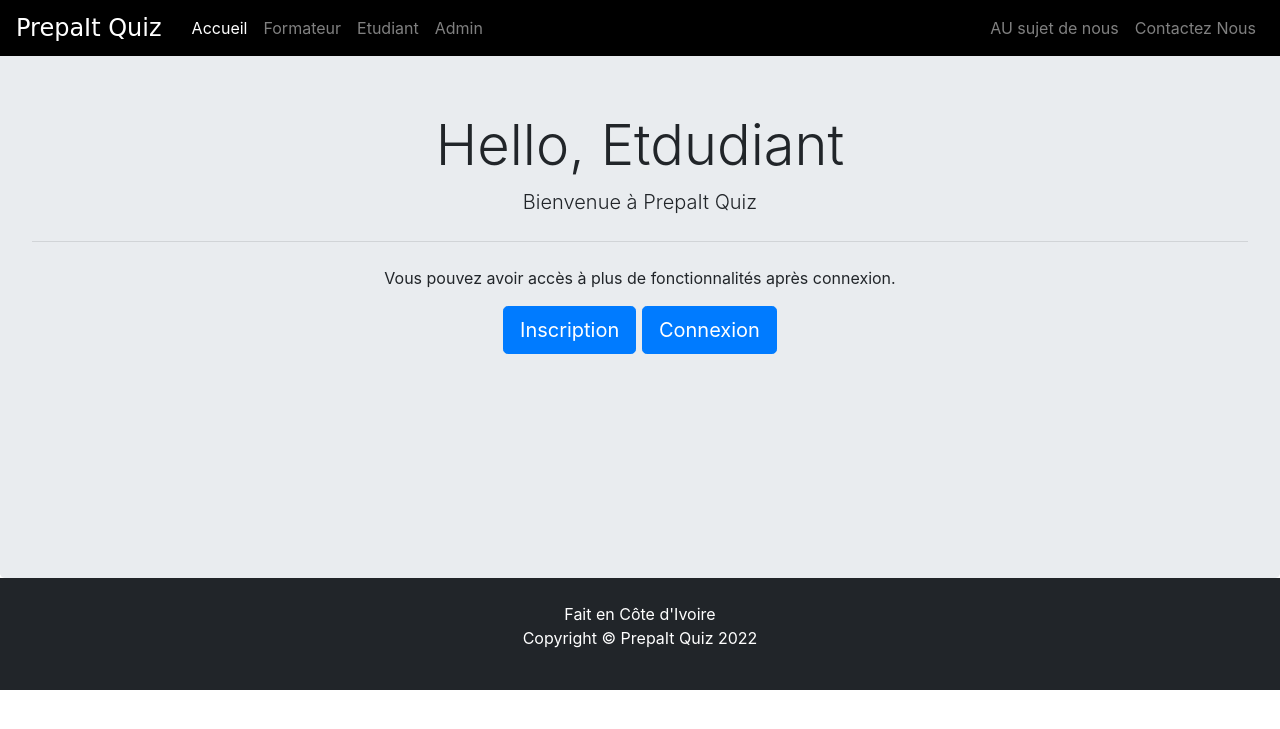
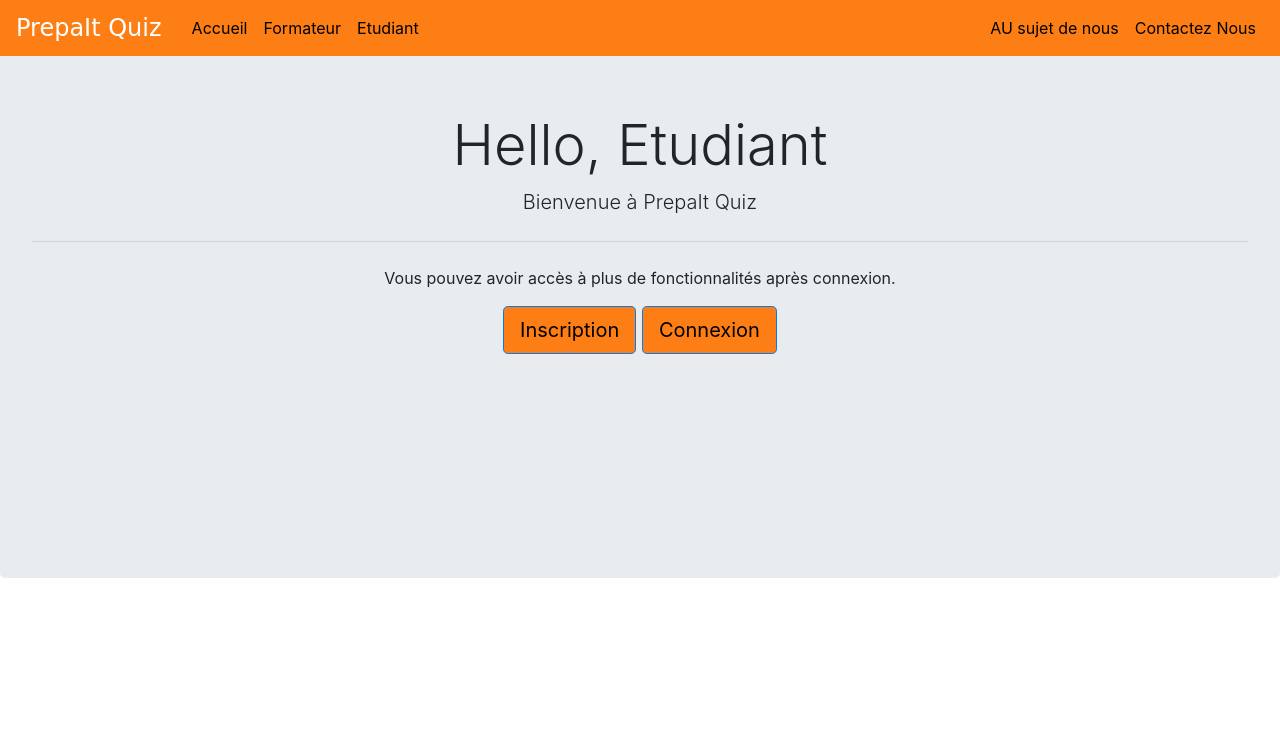
Before and after one commit to amaninoblesse/prepait-quiz2022, a Django app: page /student/studentclick in a window 1280 px wide. Shown: the top 729 px of the page. Run offline with Django 3.2, Linux system fonts and the light colour scheme; some libraries are stand-ins or nearby versions.

Commit message:
Quiz Design

```diff
--- a/onlinequiz/settings.py
+++ b/onlinequiz/settings.py
@@ -28,8 +28,8 @@ SECRET_KEY = '@k0#p3kidu)yaaa3u1hplxz)f@^6xiy384*(+n@@s5x#1bx@m5'
 # SECURITY WARNING: don't run with debug turned on in production!
 DEBUG = True
 
-# ALLOWED_HOSTS = []
-ALLOWED_HOSTS = ['prepaitquiz.herokuapp.com']
+ALLOWED_HOSTS = []
+# ALLOWED_HOSTS = ['prepaitquiz.herokuapp.com']
 
 
 # Application definition
--- a/templates/quiz/aboutus.html
+++ b/templates/quiz/aboutus.html
@@ -37,7 +37,7 @@
     <hr class="my-4">
     <p>Explorer notre Site Web.</p>
     <p class="lead">
-      <a class="btn btn-primary btn-lg" href="/" role="button">Accueil</a>
+      <a class="btn btn-primary btn-lg" href="https://itprepa.herokuapp.com/it/newhome/" role="button" style="background-color: #fd7e14;">Accueil</a>
     </p>
   </div>
 
--- a/templates/quiz/contactus.html
+++ b/templates/quiz/contactus.html
@@ -26,7 +26,7 @@
         <h3>{{ form.as_p }}</h3>
         </p>
         <br>
-        <input type="submit" value="Envoi Message" class='btn btn-primary btn-lg'>
+        <input type="submit" style="background-color: #fd7e14;" value="Envoi Message" class='btn btn-primary btn-lg'>
       </div>
     </form>
   </center>
--- a/templates/quiz/footer.html
+++ b/templates/quiz/footer.html
@@ -41,7 +41,7 @@
   </style>
 </head>
 
-<footer>
+<!-- <footer>
 
   <br>
   <div class="container">
@@ -54,6 +54,6 @@
       </div>
     </div>
   </div>
-</footer>
+</footer> -->
 
 </html>
--- a/templates/quiz/index.html
+++ b/templates/quiz/index.html
@@ -12,7 +12,7 @@
 <br>
 <section id="section-jumbotron" class="jumbotron jumbotron-fluid d-flex justify-content-center align-items-center">
   <div class="container text-center">
-    <h1 class="display-1 text-info">Commencer le Quiz</h1>
+    <h1 class="display-1" style="color: #fd7e14;">Commencer le Quiz</h1>
     <p class="display-4 d-none d-sm-block">Evaluer votre niveau et soyez prêt pour le concours.</p>
     <p class="lead">Nous organisons des Quizs sur les matières de composition.</p>
 
@@ -20,7 +20,7 @@
 
     <p class="lead">Inscrivez-vous si vous n'êtes pas membre et accéder à des milliers de QCMs afin de vous préparer aux concours ESATIC&INP-HB.</p>
     <p><strong> Commencer votre Quiz ici:</strong></p>
-    <a href="/student/studentsignup" class="btn btn-lg btn-info" style="padding-right: 35px;"><i class="fa fa-user-plus" aria-hidden="true"></i> Inscription</a>
+    <a href="/student/studentsignup" class="btn btn-lg btn-info" style="padding-right: 35px;background-color: #fd7e14;" ><i class="fa fa-user-plus" aria-hidden="true"></i> Inscription</a>
 
     <br><br><br>
   </div>
--- a/templates/quiz/navbar.html
+++ b/templates/quiz/navbar.html
@@ -31,7 +31,7 @@
 
 
   <div class="bs-example">
-    <nav class="navbar navbar-expand-md  navbar-dark fixed-top" style="background-color: #000000;">
+    <nav class="navbar navbar-expand-md  navbar-dark fixed-top" style="background-color: #fd7e14;">
     <a style="color: #ffffff;text-decoration: none; " href="/"><font face = "Comic sans MS" size =" 5">PrepaIt Quiz</font><br /></a>
       <button type="button" class="navbar-toggler" data-toggle="collapse" data-target="#navbarCollapse">
         <span class="navbar-toggler-icon"></span>
@@ -40,19 +40,19 @@
       <div class="collapse navbar-collapse justify-content-between" id="navbarCollapse">
         <div class="navbar-nav">
           <a style="
-          padding-left: 30px;
-      " href="/" class="nav-item nav-link active">Accueil</a>
+          padding-left: 30px; color: black;
+      " href="https://itprepa.herokuapp.com/it/newhome/" class="nav-item nav-link active" >Accueil</a>
 
-          <a href="/teacher/teacherclick" class="nav-item nav-link">Formateur</a>
-          <a href="/student/studentclick" class="nav-item nav-link">Etudiant</a>
-          <a href="/adminclick" class="nav-item nav-link">Admin</a>
+          <a href="/teacher/teacherclick" class="nav-item nav-link" style="color: black;">Formateur</a>
+          <a href="/student/studentclick" class="nav-item nav-link" style="color: black;">Etudiant</a>
+          <!-- <a href="/adminclick" class="nav-item nav-link" style="color: black;">Admin</a> -->
 
 
         </div>
 
         <div class="navbar-nav">
-          <a href="/aboutus" class="nav-item nav-link">AU sujet de nous</a>
-          <a href="/contactus" class="nav-item nav-link">Contactez Nous</a>
+          <a href="/aboutus" class="nav-item nav-link" style="color: black;">AU sujet de nous</a>
+          <a href="/contactus" class="nav-item nav-link" style="color: black;">Contactez Nous</a>
 
         </div>
 
--- a/templates/student/studentclick.html
+++ b/templates/student/studentclick.html
@@ -25,13 +25,13 @@
   {% include "quiz/navbar.html" %}
   <br><br>
   <div class="jumbotron" style="margin-bottom:0px;">
-    <h1 class="display-4">Hello, Etdudiant</h1>
+    <h1 class="display-4">Hello, Etudiant</h1>
     <p class="lead">Bienvenue à PrepaIt Quiz</p>
     <hr class="my-4">
     <p>Vous pouvez avoir accès à plus de fonctionnalités après connexion.</p>
     <p class="lead">
-      <a class="btn btn-primary btn-lg" href="studentsignup" role="button">Inscription</a>
-      <a class="btn btn-primary btn-lg" href="studentlogin" role="button">Connexion</a>
+      <a class="btn btn-primary btn-lg" href="studentsignup" role="button" style="background-color: #fd7e14; color: black;">Inscription</a>
+      <a class="btn btn-primary btn-lg" href="studentlogin" role="button" style="background-color: #fd7e14; color: black;">Connexion</a>
     </p>
     <br><br><br><br><br><br>
   </div>
--- a/templates/student/studentlogin.html
+++ b/templates/student/studentlogin.html
@@ -9,7 +9,7 @@
     margin: 0;
     padding: 0;
     font-family: sans-serif;
-    background: linear-gradient(to right, #b92b27, #1565c0)
+    background: linear-gradient(to right, #b92b27, #https://itprepa.herokuapp.com/it/newhome/)
 }
 
 .box {
--- a/templates/teacher/teacherclick.html
+++ b/templates/teacher/teacherclick.html
@@ -30,8 +30,8 @@
     <hr class="my-4">
     <p>Vous pouvez avoir accès à plus de fonctionnalités après connexion.</p>
     <p class="lead">
-      <a class="btn btn-primary btn-lg" href="teachersignup" role="button">Créer un compte</a>
-      <a class="btn btn-primary btn-lg" href="teacherlogin" role="button">Connexion</a>
+      <a class="btn btn-primary btn-lg" href="teachersignup" role="button" style="color:black; background-color: #fd7e14;">Créer un compte</a>
+      <a class="btn btn-primary btn-lg" href="teacherlogin" role="button" style="background-color: #fd7e14; color: black;">Connexion</a>
     </p>
     <br><br><br><br>
   </div>
--- a/templates/teacher/teacherlogin.html
+++ b/templates/teacher/teacherlogin.html
@@ -9,7 +9,7 @@
     margin: 0;
     padding: 0;
     font-family: sans-serif;
-    background: linear-gradient(to right, #b92b27, #1565c0)
+    /* background: linear-gradient(to right, #b92b27, #1565c0) */
 }
 
 .box {
```
